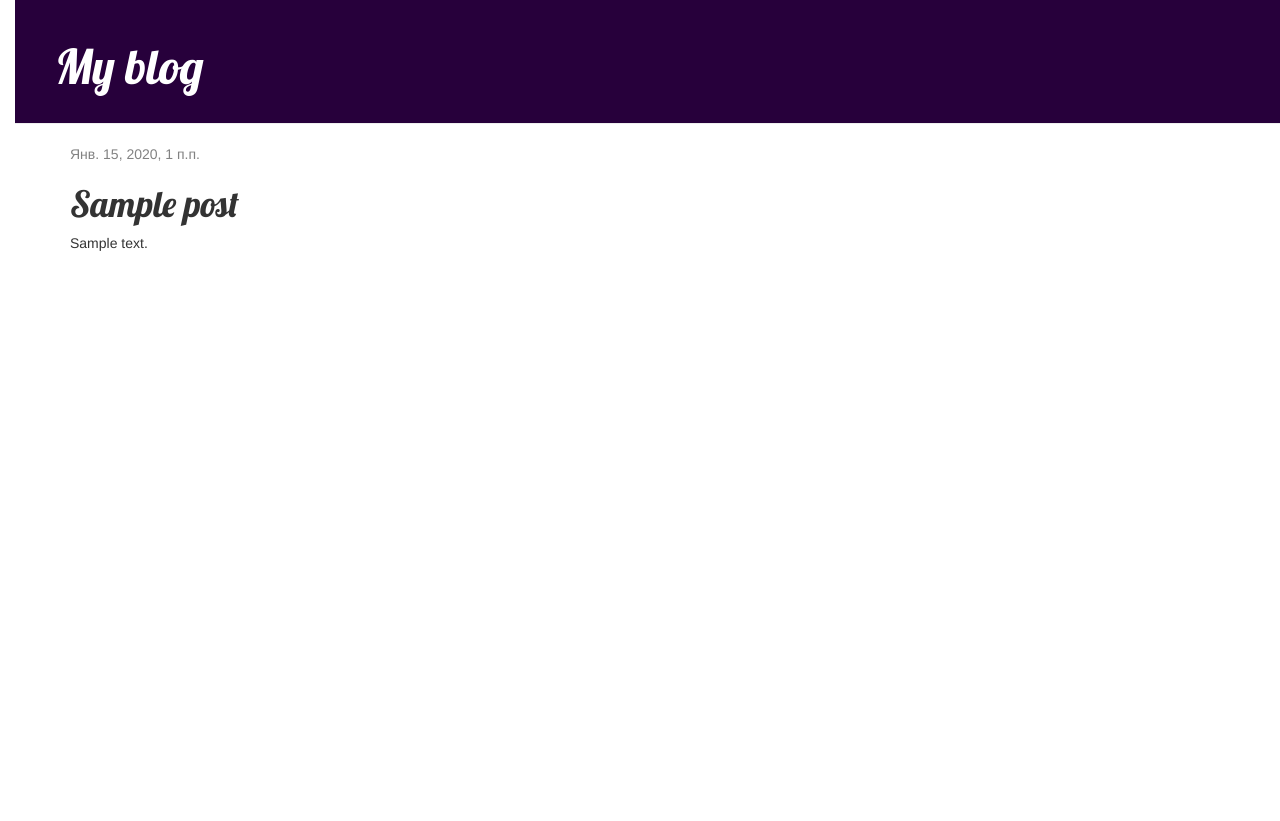
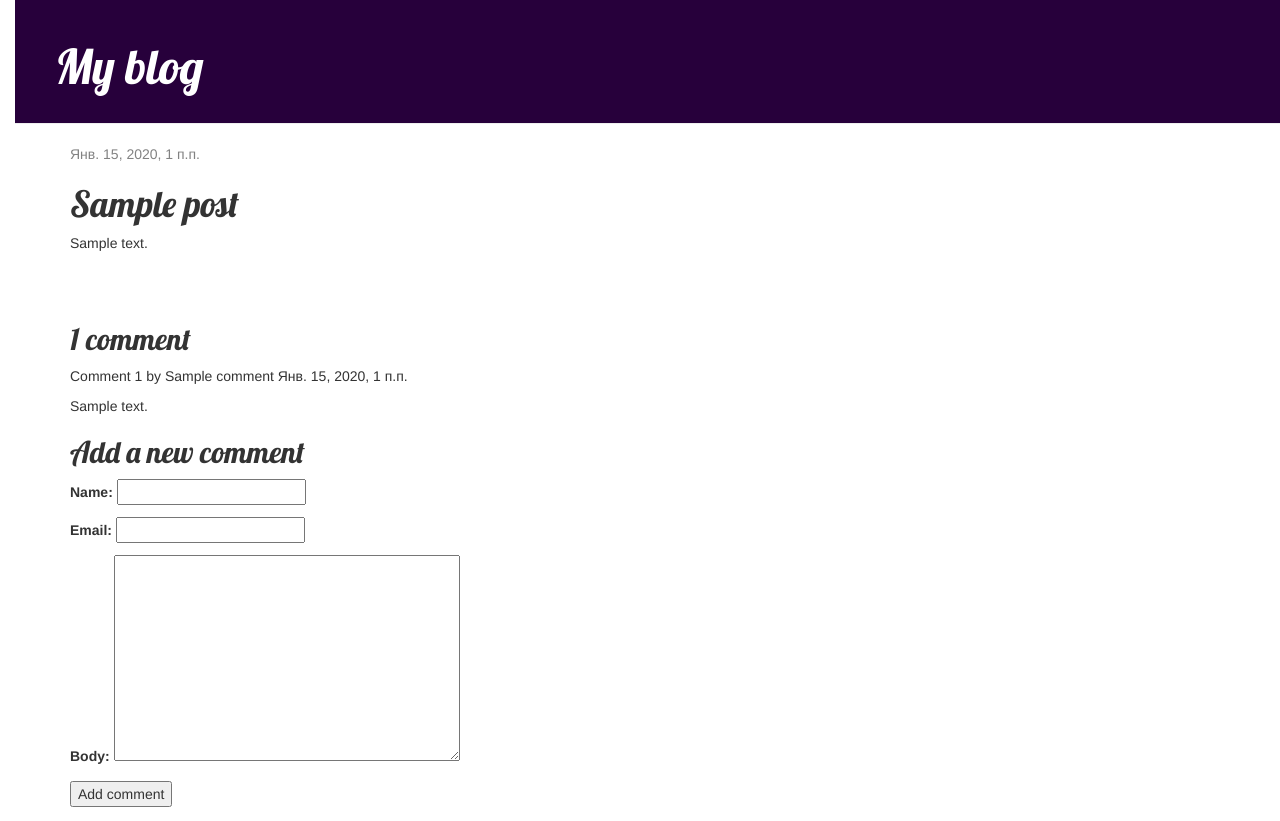
Before and after one commit to YLannse/my-first-blog, a Django app: page /post/1/ in a window 1280 px wide. Before the commit the page ends 251 px from the top, so only its background shows below. Run offline with Django 3.2, Linux system fonts and the light colour scheme; tables that the repository leaves empty hold one stand-in row (values such as "Sample post"); some libraries are stand-ins or nearby versions.

Commit message:
Comments

```diff
--- a/blog/forms.py
+++ b/blog/forms.py
@@ -1,9 +1,13 @@
 from django import forms
-
 from .models import Post
+from .models import Comment
 
 class PostForm(forms.ModelForm):
-
     class Meta:
         model = Post
         fields = ('title', 'text',)
+
+class CommentForm(forms.ModelForm):
+	class Meta:
+		model = Comment
+		fields = ('name', 'email', 'body')
--- a/blog/models.py
+++ b/blog/models.py
@@ -16,3 +16,18 @@ class Post(models.Model):
 
     def __str__(self):
         return self.title
+
+class Comment(models.Model):
+	post = models.ForeignKey(Post, on_delete=models.CASCADE, related_name='comments')
+	name = models.CharField(max_length=80)
+	email = models.EmailField()
+	body = models.TextField()
+	created = models.DateTimeField(auto_now_add=True)
+	updated = models.DateTimeField(auto_now=True)
+	active = models.BooleanField(default=True)
+
+	class Meta:
+		ordering = ('created',)
+
+	def __str__(self):
+		return 'Comment by {} on {}'.format(self.name, self.post)
--- a/blog/templates/blog/post_detail.html
+++ b/blog/templates/blog/post_detail.html
@@ -13,4 +13,29 @@
         <h1>{{ post.title }}</h1>
         <p>{{ post.text|linebreaksbr }}</p>
     </div>
+    {% with comments.count as total_comments %}
+		<h2>{{ total_comments }} comment{{ total_comments|pluralize }}</h2>
+	{% endwith %}
+
+	{% for comment in comments %}
+		<div class="comment">
+			<p class="info">
+				Comment {{ forloop.counter }} by {{ comment.name }}
+				{{ comment.created }}
+			</p>
+			{{ comment.body|linebreaks }}
+		</div>
+	{% empty %}
+		<p>There are no comments yet.</p>
+	{% endfor %}
+	{% if new_comment %}
+		<h2>Your comment has been added.</h2>
+	{% else %}
+		<h2>Add a new comment</h2>
+		<form action="." method="post">
+			{{ comment_form.as_p }}
+			{% csrf_token %}
+			<p><input type="submit" value="Add comment"></p>
+		</form>
+	{% endif %}
 {% endblock %}
--- a/blog/views.py
+++ b/blog/views.py
@@ -1,16 +1,32 @@
 from django.shortcuts import render, get_object_or_404
+from django.shortcuts import redirect
 from django.utils import timezone
-from .models import Post
-from .forms import PostForm
-from django.shortcuts import redirect
+from .models import Post, Comment
+from .forms import PostForm, CommentForm
+
 
 def post_list(request):
     posts = Post.objects.filter(published_date__lte=timezone.now()).order_by('published_date')
     return render(request, 'blog/post_list.html', {'posts': posts})
 
 def post_detail(request, pk):
-    post = get_object_or_404(Post, pk=pk)
-    return render(request, 'blog/post_detail.html', {'post': post})
+	post = get_object_or_404(Post, pk=pk)
+	# Список активных комментариев для этой статьи.
+	comments = post.comments.filter(active=True)
+	new_comment = None
+	if request.method == 'POST':
+		# Пользователь отправил комментарий.
+		comment_form = CommentForm(data=request.POST)
+		if comment_form.is_valid():
+			# Создаем комментарий, но пока не сохраняем в базе данных.
+			new_comment = comment_form.save(commit=False)
+			# Привязываем комментарий к текущей статье.
+			new_comment.post = post
+			# Сохраняем комментарий в базе данных.
+			new_comment.save()
+	else:
+		comment_form = CommentForm()
+	return render(request, 'blog/post_detail.html', {'post': post, 'comments': comments, 'new_comment': new_comment, 'comment_form': comment_form})
 
 def post_new(request):
     if request.method == "POST":
```
Also changed, not shown: blog/admin.py (+7 -1 lines), blog/migrations/0002_comment.py (added).
